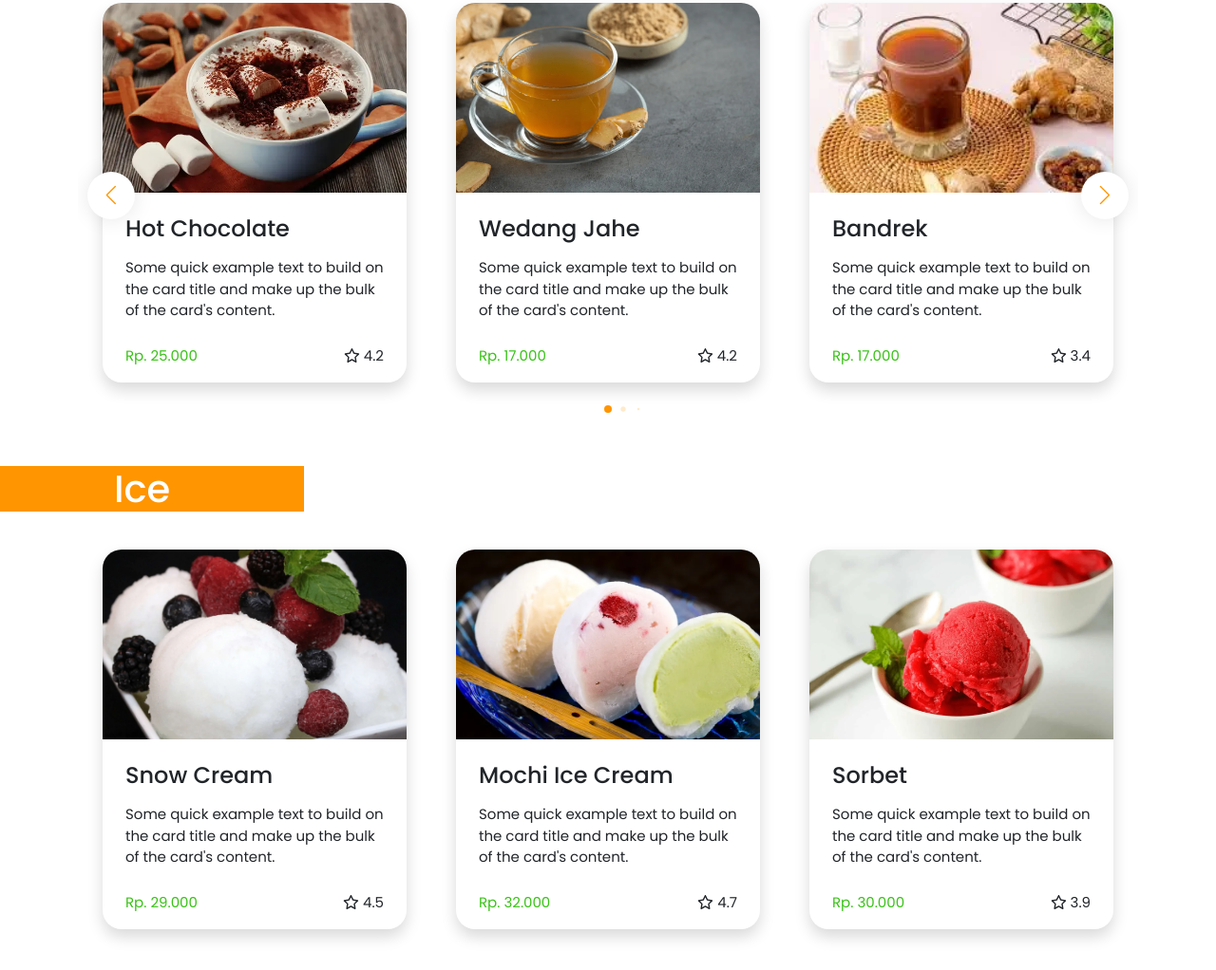
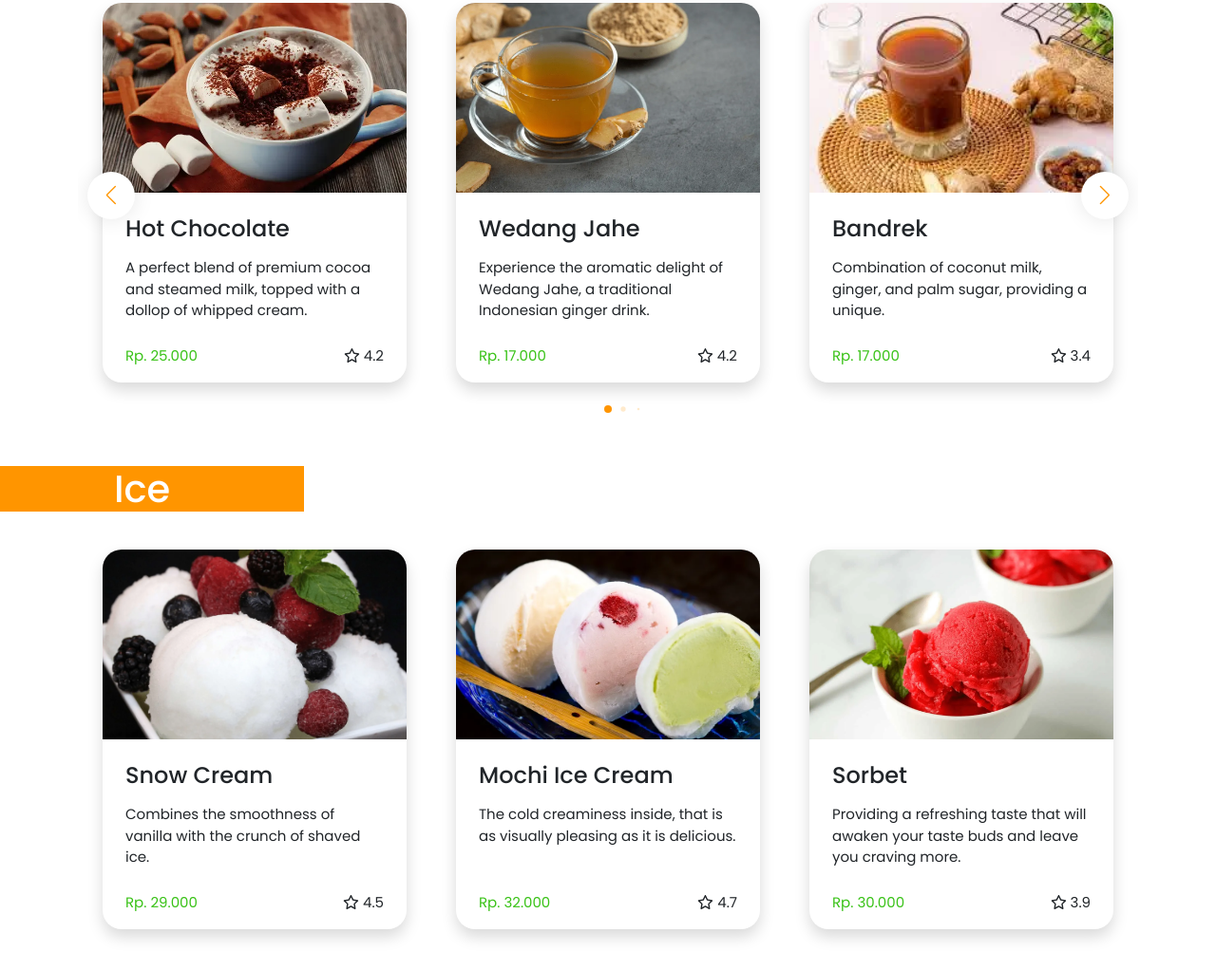
Before and after one commit to eidoxy/final-project-wdw, a website: page views/Menu/menu.html in a window 1280 px wide. Shown: the part 4449-5471 px from the top of the page at 95% size. Drawn offline with nearby package versions, Linux system fonts and the light colour scheme.

Commit message:
Update description menu-page

```diff
--- a/views/Menu/menu.html
+++ b/views/Menu/menu.html
@@ -831,8 +831,7 @@
                                         </div>
                                         <div class="card-body px-4">
                                             <h4 class="card-title">Hot Chocolate</h4>
-                                            <p class="card-text">Some quick example text to build on the card title and make up the bulk
-                                                of the card's content.</p>
+                                            <p class="card-text">A perfect blend of premium cocoa and steamed milk, topped with a dollop of whipped cream.</p>
                                         </div>
                                         <div class="card-footer px-4 mb-2">
                                             <div class="d-flex">
@@ -850,8 +849,7 @@
                                         </div>
                                         <div class="card-body px-4">
                                             <h4 class="card-title">Wedang Jahe</h4>
-                                            <p class="card-text">Some quick example text to build on the card title and make up the bulk
-                                                of the card's content.</p>
+                                            <p class="card-text">Experience the aromatic delight of Wedang Jahe, a traditional Indonesian ginger drink.</p>
                                         </div>
                                         <div class="card-footer px-4 mb-2">
                                             <div class="d-flex">
@@ -869,8 +867,7 @@
                                         </div>
                                         <div class="card-body px-4">
                                             <h4 class="card-title">Bandrek</h4>
-                                            <p class="card-text">Some quick example text to build on the card title and make up the bulk
-                                                of the card's content.</p>
+                                            <p class="card-text">Combination of coconut milk, ginger, and palm sugar, providing a unique.</p>
                                         </div>
                                         <div class="card-footer px-4 mb-2">
                                             <div class="d-flex">
@@ -888,8 +885,7 @@
                                         </div>
                                         <div class="card-body px-4">
                                             <h4 class="card-title">Teh Hangat</h4>
-                                            <p class="card-text">Some quick example text to build on the card title and make up the bulk
-                                                of the card's content.</p>
+                                            <p class="card-text">This beverage offers a perfect balance of warmth and flavor.</p>
                                         </div>
                                         <div class="card-footer px-4 mb-2">
                                             <div class="d-flex">
@@ -930,8 +926,7 @@
                                         </div>
                                         <div class="card-body px-4">
                                             <h4 class="card-title">Snow Cream</h4>
-                                            <p class="card-text">Some quick example text to build on the card title and make up the bulk
-                                                of the card's content.</p>
+                                            <p class="card-text">Combines the smoothness of vanilla with the crunch of shaved ice.</p>
                                         </div>
                                         <div class="card-footer px-4 mb-2">
                                             <div class="d-flex">
@@ -949,8 +944,7 @@
                                         </div>
                                         <div class="card-body px-4">
                                             <h4 class="card-title">Mochi Ice Cream</h4>
-                                            <p class="card-text">Some quick example text to build on the card title and make up the bulk
-                                                of the card's content.</p>
+                                            <p class="card-text">The cold creaminess inside, that is as visually pleasing as it is delicious.</p>
                                         </div>
                                         <div class="card-footer px-4 mb-2">
                                             <div class="d-flex">
@@ -968,8 +962,7 @@
                                         </div>
                                         <div class="card-body px-4">
                                             <h4 class="card-title">Sorbet</h4>
-                                            <p class="card-text">Some quick example text to build on the card title and make up the bulk
-                                                of the card's content.</p>
+                                            <p class="card-text">Providing a refreshing taste that will awaken your taste buds and leave you craving more.</p>
                                         </div>
                                         <div class="card-footer px-4 mb-2">
                                             <div class="d-flex">
@@ -1010,8 +1003,7 @@
                                         </div>
                                         <div class="card-body px-4">
                                             <h4 class="card-title">Kheer</h4>
-                                            <p class="card-text">Some quick example text to build on the card title and make up the bulk
-                                                of the card's content.</p>
+                                            <p class="card-text">This creamy rice pudding, slow-cooked to perfection with aromatic spices and garnished with nuts.</p>
                                         </div>
                                         <div class="card-footer px-4 mb-2">
                                             <div class="d-flex">
@@ -1029,8 +1021,7 @@
                                         </div>
                                         <div class="card-body px-4">
                                             <h4 class="card-title">Lemon Snow Pudding</h4>
-                                            <p class="card-text">Some quick example text to build on the card title and make up the bulk
-                                                of the card's content.</p>
+                                            <p class="card-text">This light and airy dessert, topped with a citrusy lemon glaze.</p>
                                         </div>
                                         <div class="card-footer px-4 mb-2">
                                             <div class="d-flex">
@@ -1048,8 +1039,7 @@
                                         </div>
                                         <div class="card-body px-4">
                                             <h4 class="card-title">Chocolate Pudding</h4>
-                                            <p class="card-text">Some quick example text to build on the card title and make up the bulk
-                                                of the card's content.</p>
+                                            <p class="card-text">Each spoonful is a journey into pure chocolate bliss.</p>
                                         </div>
                                         <div class="card-footer px-4 mb-2">
                                             <div class="d-flex">
```
